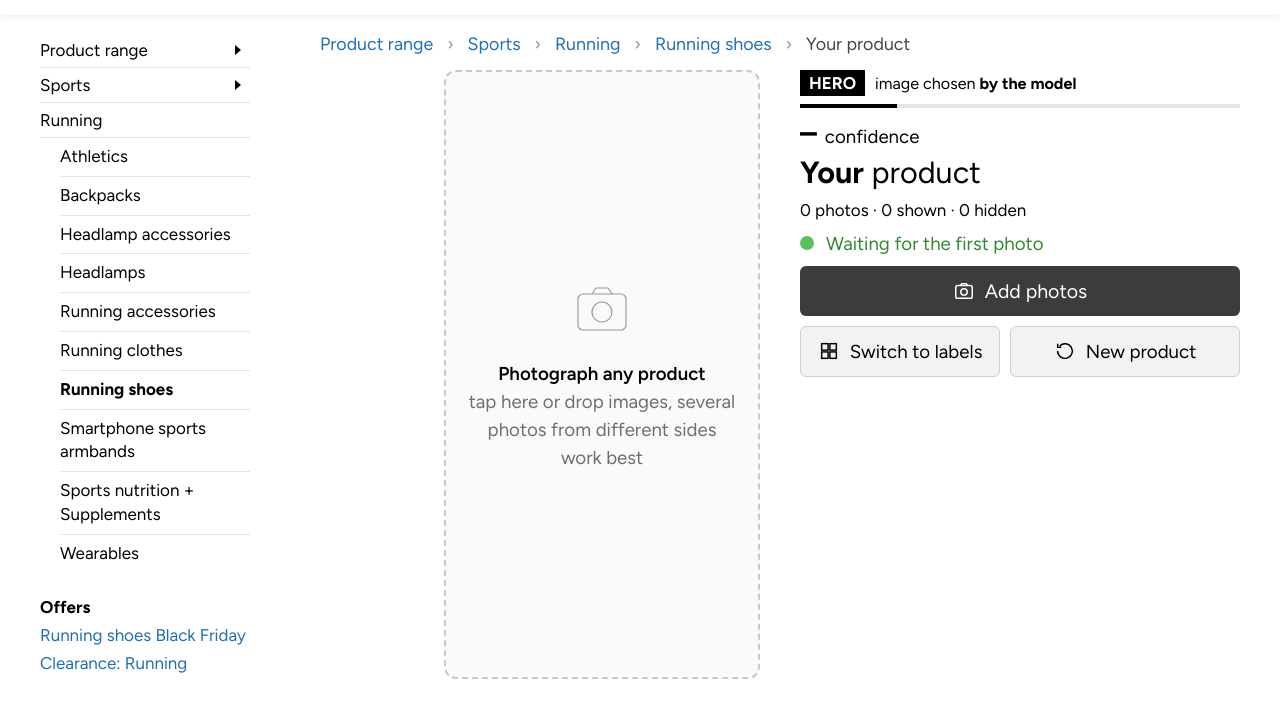
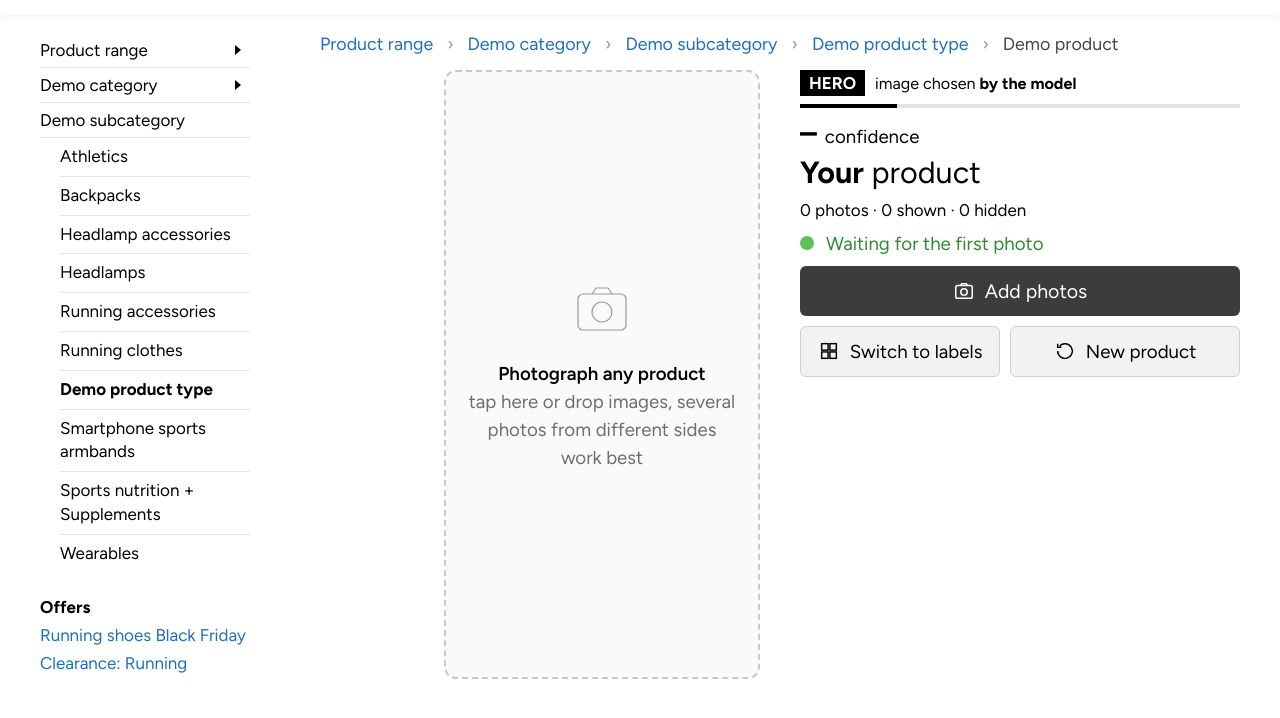
Before and after one commit to Kai360-dot/galaxus-hackathon-challenge, a plain HTML site: page src/demo/index.html in a window 1280 px wide. Shown: the part 80-798 px from the top of the page. Drawn offline with Linux system fonts and the light colour scheme; no server answers.

Commit message:
Demo: demo category path

```diff
--- a/src/demo/index.html
+++ b/src/demo/index.html
@@ -264,22 +264,22 @@
     <div class="layout">
       <nav class="cats" aria-hidden="true">
         <div class="tree">Product range</div>
-        <div class="tree">Sports</div>
-        <div class="parent">Running</div>
+        <div class="tree">Demo category</div>
+        <div class="parent">Demo subcategory</div>
         <div class="sub">Athletics</div>
         <div class="sub">Backpacks</div>
         <div class="sub">Headlamp accessories</div>
         <div class="sub">Headlamps</div>
         <div class="sub">Running accessories</div>
         <div class="sub">Running clothes</div>
-        <div class="sub on">Running shoes</div>
+        <div class="sub on">Demo product type</div>
         <div class="sub">Smartphone sports armbands</div>
         <div class="sub">Sports nutrition + Supplements</div>
         <div class="sub">Wearables</div>
         <div class="offers"><b>Offers</b><span>Running shoes Black Friday</span><span>Clearance: Running</span></div>
       </nav>
       <main>
-        <div class="crumbs"><a>Product range</a><span class="sep">›</span><a>Sports</a><span class="sep">›</span><a>Running</a><span class="sep">›</span><a>Running shoes</a><span class="sep">›</span><span class="here" id="crumb-title">Your product</span></div>
+        <div class="crumbs"><a>Product range</a><span class="sep">›</span><a>Demo category</a><span class="sep">›</span><a>Demo subcategory</a><span class="sep">›</span><a>Demo product type</a><span class="sep">›</span><span class="here">Demo product</span></div>
         <div class="pdp">
           <div class="vthumbs" id="thumbs"></div>
           <div>
@@ -414,7 +414,6 @@ function renderProduct(slide = 0) {
   const title = (state.items.find((i) => i.title) || {}).title || "Your product";
   const words = title.split(" ");
   const h1 = document.getElementById("title-out"); h1.replaceChildren(el("b", "", words[0]), document.createTextNode(" " + words.slice(1).join(" ")));
-  document.getElementById("crumb-title").textContent = title;
   if (!shown.includes(shownId)) shownId = shown[0] || null;
   const hero = document.getElementById("hero");
   hero.replaceChildren();
```
